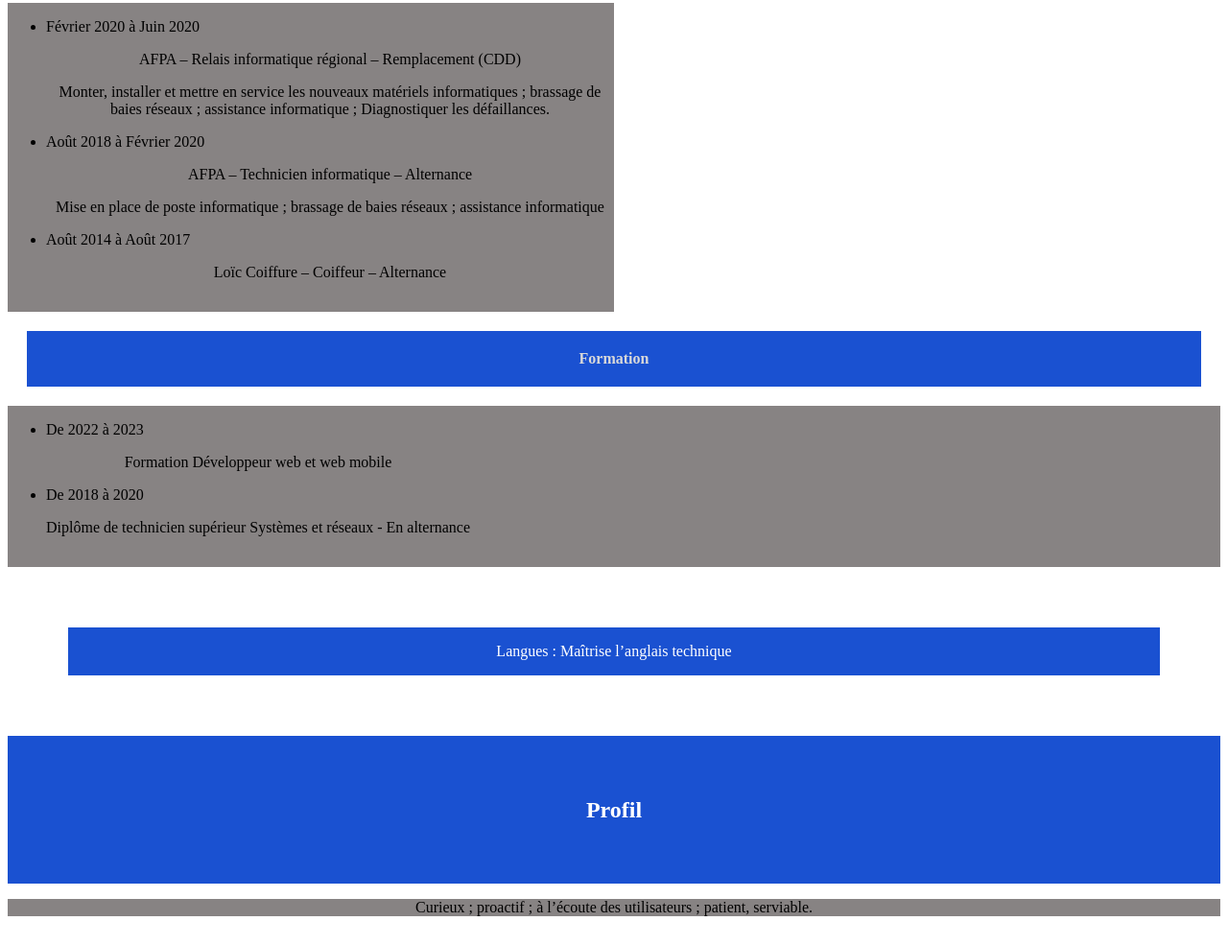
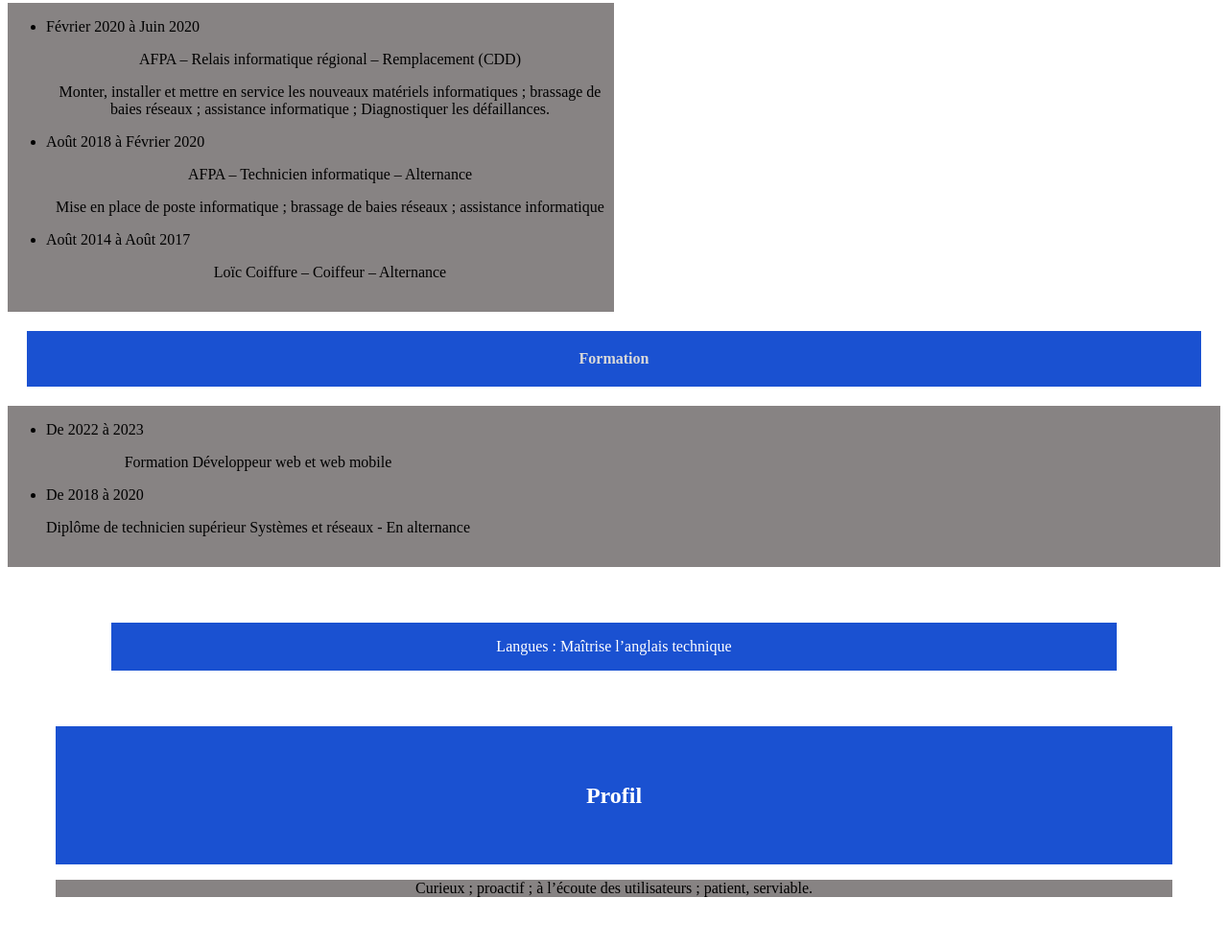
Before and after one commit to blakpsykozz27/cv, a plain HTML site: page index.html in a window 1280 px wide. Shown: the part 401-1386 px from the top of the page at 96% size. Drawn offline with Linux system fonts and the light colour scheme.

Commit message:
pas fini 2

```diff
--- a/css/style.css
+++ b/css/style.css
@@ -286,4 +286,26 @@ height: 60%;
 
    }
 
+
+   .section-langue{
+
+    margin: 50px;
+
+   }
+
+   .section-profil{
+
+    margin: 50px;
+
+   }
+
+   .div-profil{
+
+   }
+
+   .text-profil{
+
+
+   }
+
 }
```
Also changed, not shown: figma/2022-07-21 16_18_05-Window.png (added).
